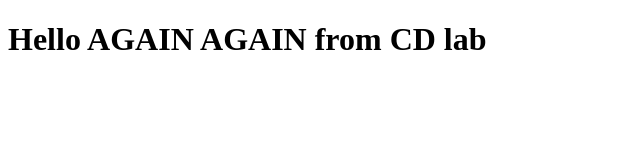
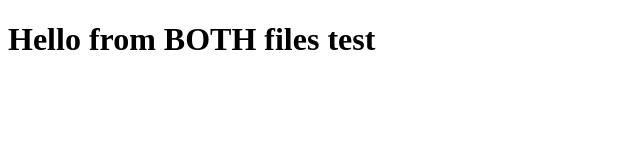
Before and after one commit to EmmanFulfilled/lab11, a plain HTML site: page index.html in a window 1280 px wide. Shown: the whole page, without its empty margins (0-640 px from the left). Drawn offline with Linux system fonts and the light colour scheme.

Commit message:
edit both test

```diff
--- a/index.html
+++ b/index.html
@@ -5,6 +5,6 @@
   <title>Lab11 CD</title>
 </head>
 <body>
-  <h1>Hello AGAIN AGAIN from CD lab</h1>
+  <h1>Hello from BOTH files test</h1>
 </body>
 </html>
```
Also changed, not shown: 1 other file.
